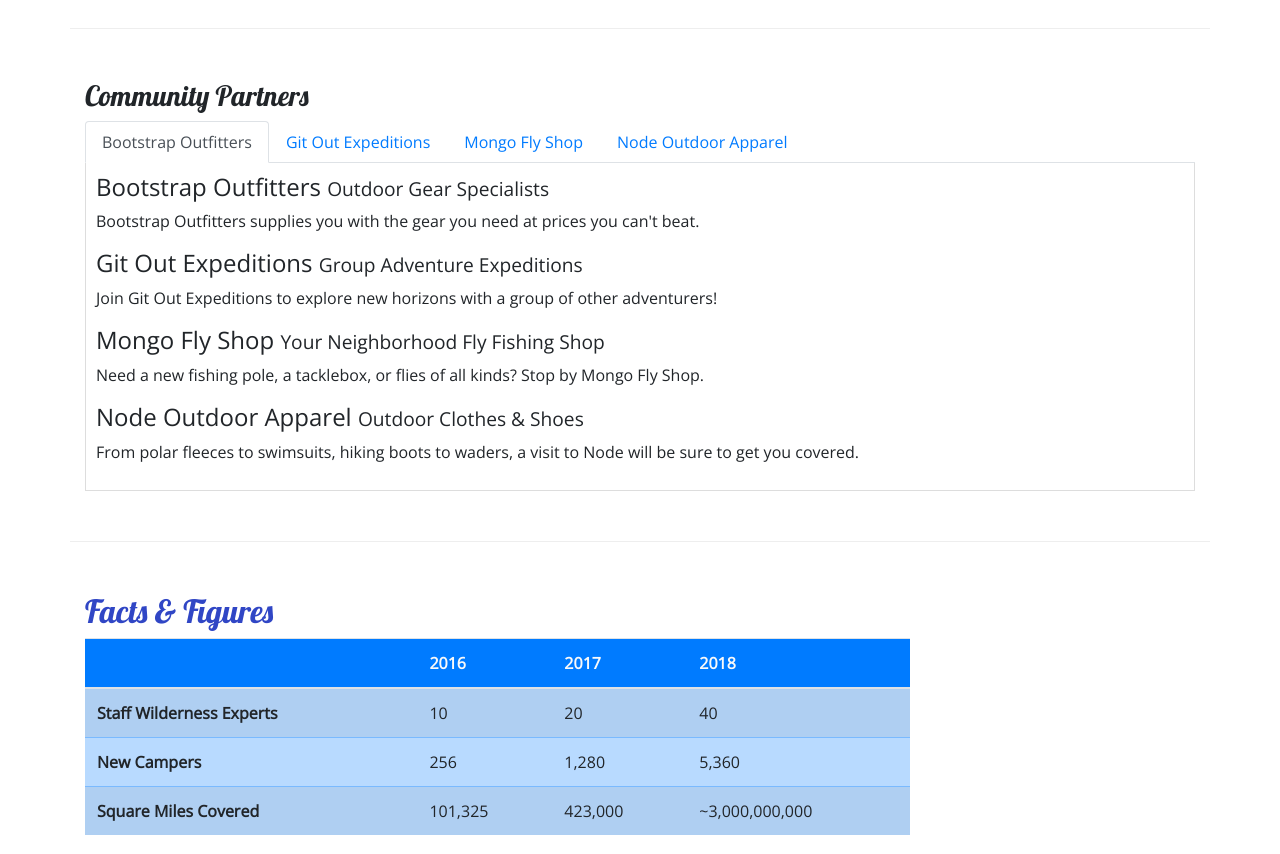
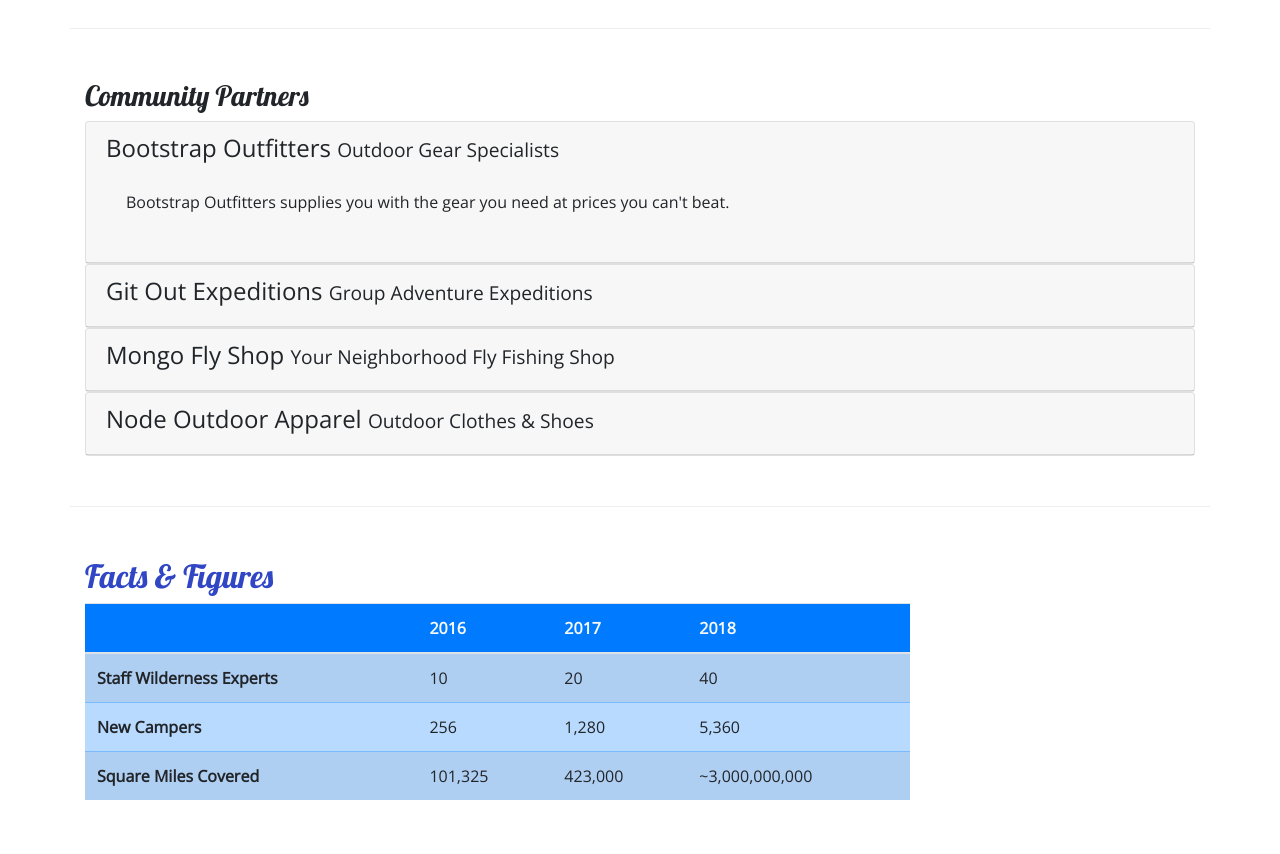
Before and after one commit to sinoquei/nucampsite, a website: page aboutus.html in a window 1280 px wide. Shown: the part 800-1654 px from the top of the page. Drawn offline with nearby package versions, Linux system fonts and the light colour scheme.

Commit message:
Accordion

```diff
--- a/aboutus.html
+++ b/aboutus.html
@@ -106,28 +106,60 @@
         <div class="row row-content">
             <div class="col">
                 <h3>Community Partners</h3>
-                <ul class="nav nav-tabs">
-                    <li class="nav-item"><a class="nav-link active" href="#bootstrap" role="tab" data-toggle="tab">Bootstrap Outfitters</a></li>
-                    <li class="nav-item"><a class="nav-link" href="#git" role="tab" data-toggle="tab">Git Out Expeditions</a></li>
-                    <li class="nav-item"><a class="nav-link" href="#mongo" role="tab" data-toggle="tab">Mongo Fly Shop</a></li>
-                    <li class="nav-item"><a class="nav-link" href="#node" role="tab" data-toggle="tab">Node Outdoor Apparel</a></li>
-                </ul>
-                <div class="tab-content">
-                    <div role="tabpanel" class="tab-pane fade show active" id="bootstrap">
-                        <h4>Bootstrap Outfitters <small>Outdoor Gear Specialists</small></h4>
-                        <p class="d-none d-sm-block">Bootstrap Outfitters supplies you with the gear you need at prices you can't beat.</p>
+
+                <div id="accordion">
+                    <div class="card">
+                        <div role="tab" class="card-header">
+                            <h4>
+                                <a data-toggle="collapse" data-target="#bootstrap">
+                                    Bootstrap Outfitters <small>Outdoor Gear Specialists</small>
+                                </a>
+                            </h4>
+                            <div class="collapse show" id="bootstrap" data-parent="#accordion">
+                                <div class="card-body">
+                                    <p class="d-none d-sm-block">Bootstrap Outfitters supplies you with the gear you need at prices you can't beat.</p>
+                                </div>
+                            </div>
+                        </div>
                     </div>
-                    <div role="tabpanel" class="tab-pane fade show active" id="git">
-                        <h4>Git Out Expeditions <small>Group Adventure Expeditions</small></h4>
-                        <p class="d-none d-sm-block">Join Git Out Expeditions to explore new horizons with a group of other adventurers!</p>
+                    <div class="card">
+                        <div role="tab" class="card-header">
+                            <h4>
+                                <a class="collapsed" data-toggle="collapse" data-target="#git">Git Out Expeditions <small>Group Adventure Expeditions</small>
+                                </a>
+                            </h4>
+                            <div class="collapse" id="git" data-parent="#accordion">
+                                <div class="card-body">
+                                    <p class="d-none d-sm-block">Join Git Out Expeditions to explore new horizons with a group of other adventurers!</p>
+                                </div>
+                            </div>
+                        </div>
                     </div>
-                    <div role="tabpanel" class="tab-pane fade show active" id="mongo">
-                        <h4>Mongo Fly Shop <small>Your Neighborhood Fly Fishing Shop</small></h4>
-                        <p class="d-none d-sm-block">Need a new fishing pole, a tacklebox, or flies of all kinds? Stop by Mongo Fly Shop.</p>
+                    <div class="card">
+                        <div role="tab" class="card-header">
+                            <h4>
+                                <a class="collapsed" data-toggle="collapse" data-target="#mongo">Mongo Fly Shop <small>Your Neighborhood Fly Fishing Shop</small>
+                                </a>
+                            </h4>
+                            <div class="collapse" id="mongo" data-parent="#accordion">
+                                <div class="card-body">
+                                    <p class="d-none d-sm-block">Need a new fishing pole, a tacklebox, or flies of all kinds? Stop by Mongo Fly Shop.</p>
+                                </div>
+                            </div>
+                        </div>
                     </div>
-                    <div role="tabpanel" class="tab-pane fade show active" id="node">
-                        <h4>Node Outdoor Apparel <small>Outdoor Clothes & Shoes</small></h4>
-                        <p class="d-none d-sm-block">From polar fleeces to swimsuits, hiking boots to waders, a visit to Node will be sure to get you covered.</p>
+                    <div class="card">
+                        <div role="tab" class="card-header">
+                            <h4>
+                                <a class="collapsed" data-toggle="collapse" data-target="#node">Node Outdoor Apparel <small>Outdoor Clothes & Shoes</small>
+                                </a>
+                            </h4>
+                            <div class="collapse" id="node" data-parent="#accordion">
+                                <div class="card-body">
+                                    <p class="d-none d-sm-block">From polar fleeces to swimsuits, hiking boots to waders, a visit to Node will be sure to get you covered.</p>
+                                </div>
+                            </div>
+                        </div>
                     </div>
                 </div>
             </div>
--- a/css/styles.css
+++ b/css/styles.css
@@ -40,8 +40,7 @@
     background-color: #901cad;
 }
 
-.tab-content {
-    border: 1px solid #ddd;
-    border-top: none;
-    padding: 10px;
-}
+a, a:hover {
+    color: inherit;
+    text-decoration: none;
+  }
```
